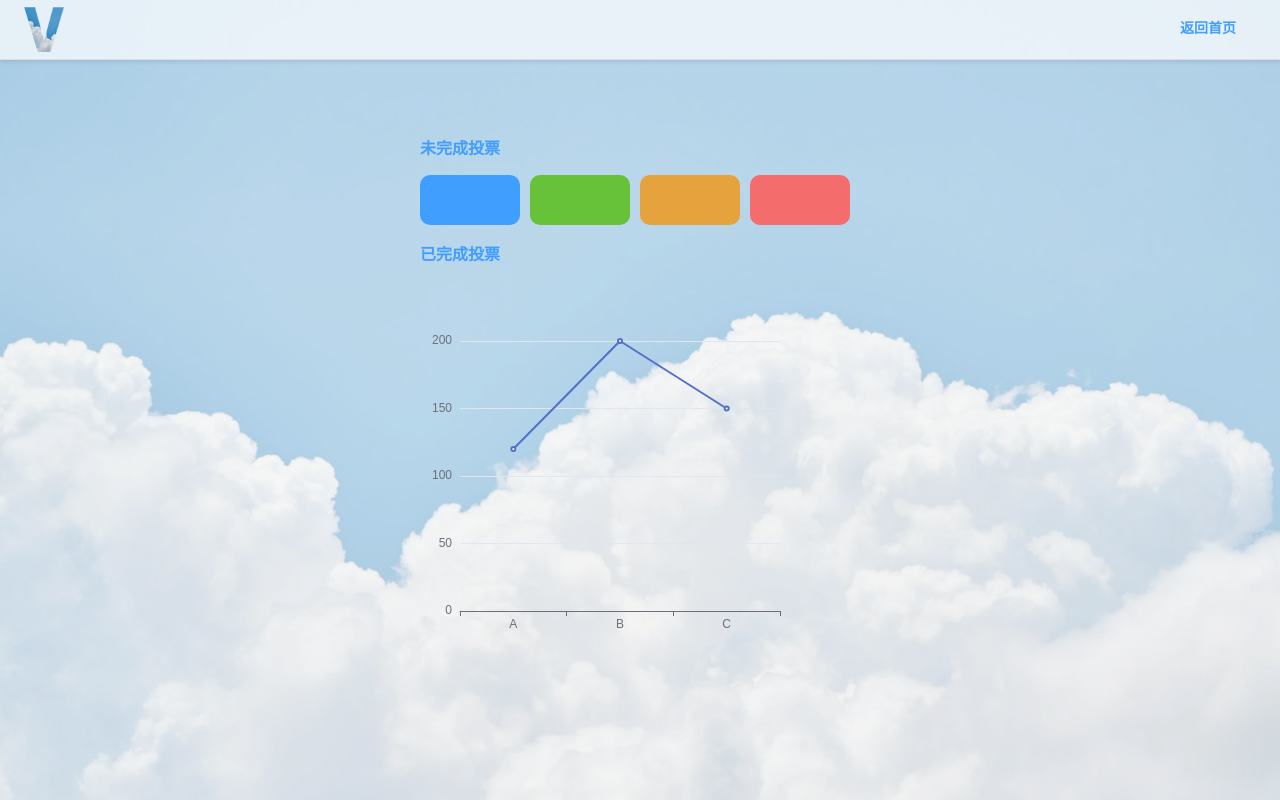
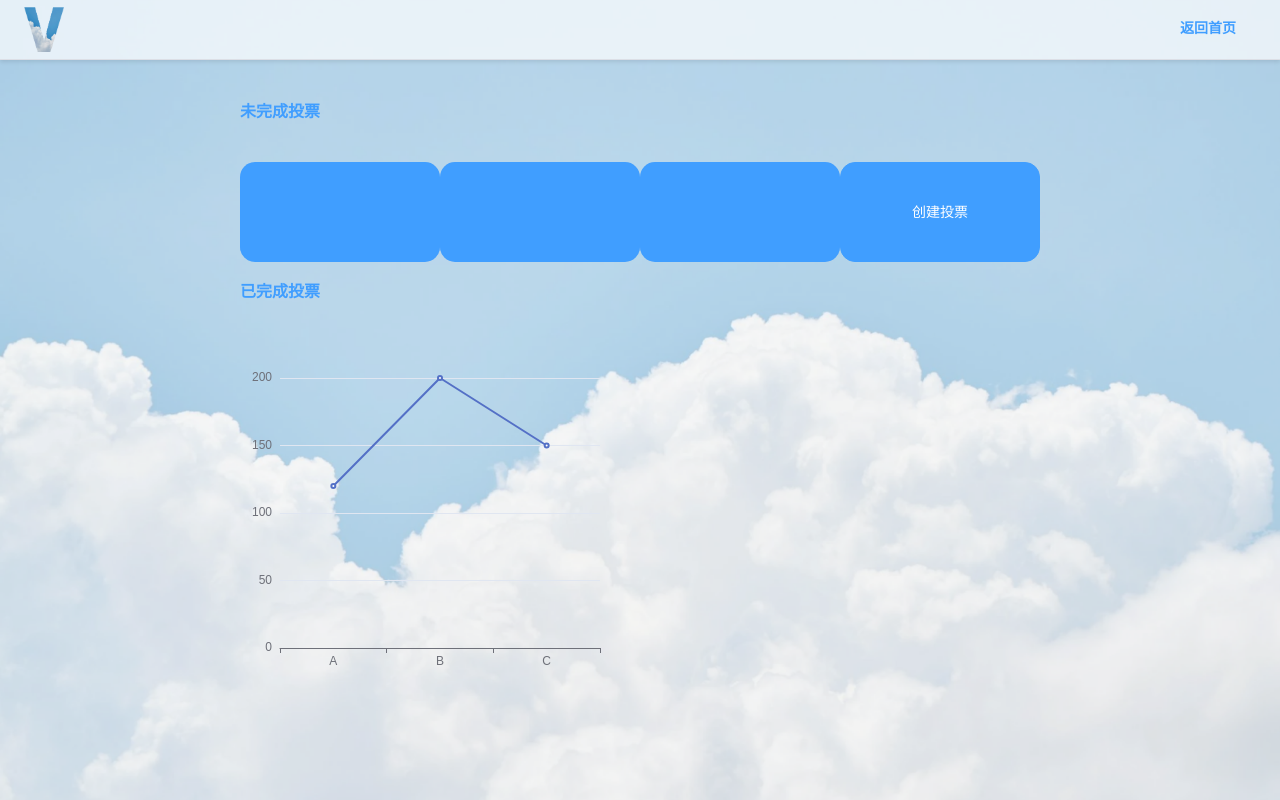
Before and after one commit to wbxibcy/VoteWeb, a Vue app in the folder lesson/: page /myvote in a window 1280 px wide. Built offline with nearby package versions, Linux system fonts and the light colour scheme.

Commit message:
createvote

```diff
--- a/lesson/src/components/CreateVote.vue
+++ b/lesson/src/components/CreateVote.vue
@@ -67,17 +67,25 @@
 
     <div class="vote-input">
       <el-form :model="formData" label-width="120px">
-        <el-form-item >
-          <h2 style="color: #409EFF;font-weight: bold;">创建投票</h2>
+        <el-form-item>
+          <h2 style="color: #409EFF; font-weight: bold;">创建投票</h2>
         </el-form-item>
         <el-form-item label="投票名称" prop="vote_title">
           <el-input v-model="formData.vote_title"></el-input>
         </el-form-item>
+        <el-form-item label="投票状态" prop="status">
+          <el-select v-model="formData.vote_status" placeholder="请选择投票状态">
+            <el-option label="Open" value="open"></el-option>
+            <el-option label="Closed" value="closed"></el-option>
+          </el-select>
+        </el-form-item>
         <el-form-item label="开始时间" prop="start_time">
-          <el-date-picker v-model="formData.start_time" type="datetime"></el-date-picker>
+          <el-date-picker v-model="formData.start_time" type="datetime"
+            :value-format="'YYYY-MM-DDTHH:mm:ss'"></el-date-picker>
         </el-form-item>
         <el-form-item label="结束时间" prop="end_time">
-          <el-date-picker v-model="formData.end_time" type="datetime"></el-date-picker>
+          <el-date-picker v-model="formData.end_time" type="datetime"
+            :value-format="'YYYY-MM-DDTHH:mm:ss'"></el-date-picker>
         </el-form-item>
         <el-form-item label="最少投票次数" prop="min_votes">
           <el-input v-model.number="formData.min_votes" type="number"></el-input>
@@ -98,29 +106,39 @@
       </el-form>
     </div>
   </div>
+
 </template>
 
 <script setup>
-import { useRouter } from 'vue-router'
-import { ref } from 'vue'
+import { useRouter, useRoute } from 'vue-router'
+import { ref, onMounted } from 'vue'
 import axios from 'axios';
 
 const router = useRouter()
 const activeIndex = ref('createvote')
+const route = useRoute();
 
 const handleSelect = (index) => {
   activeIndex.value = index
   router.push({ name: index })
 }
 
+onMounted(() => {
+  // 从路由参数中获取用户ID
+  // formData.value.user_id = route.query.user_id;
+  formData.value.user_id = parseInt(route.query.user_id);
+});
+
 const formData = ref({
   vote_title: '',
+  status: '', // 添加 vote_status 属性
   vote_description: '',
   start_time: '',
   end_time: '',
   min_votes: null,
   max_votes: null,
-  options: ['']
+  options: [''],
+  user_id: null
 });
 
 const addOption = () => {
@@ -129,18 +147,49 @@ const addOption = () => {
 
 const confirmVote = async () => {
   try {
-    const response = await axios.post('http://localhost:3000/votes', formData.value);
-    if (response.status === 201) {
-      console.log('投票创建成功，投票ID:', response.data.vote_id);
-      Object.keys(formData.value).forEach(key => {
-        if (key !== 'options') {
-          formData.value[key] = '';
-        }
-      });
+    // 创建投票数据
+    const voteDataToInsert = {
+      user_id: formData.value.user_id,
+      vote_title: formData.value.vote_title,
+      vote_description: formData.value.vote_description,
+      start_time: formData.value.start_time,
+      end_time: formData.value.end_time,
+      status: formData.value.status,
+      min_votes: formData.value.min_votes,
+      max_votes: formData.value.max_votes,
+    };
+
+    // 发送投票数据的请求
+    const voteResponse = await axios.post('http://localhost:3000/votes', voteDataToInsert);
+    if (voteResponse.status === 201) {
+      console.log('投票创建成功，投票ID:', voteResponse.data.vote_id);
+      console.log('投票码:', voteResponse.data.vote_code);
+
+      // 创建选项数据
+      const optionsDataToInsert = {
+        user_id: formData.value.user_id,
+        vote_id: voteResponse.data.vote_id, // 使用获取到的 vote_id
+        options: formData.value.options.map(option => ({ option_title: option }))
+      };
+
+      // 发送选项数据的请求
+      const optionsResponse = await axios.post('http://localhost:3000/vote_options', optionsDataToInsert);
+      if (optionsResponse.status === 201) {
+        console.log('选项创建成功');
+        // 清空表单数据
+        formData.value.vote_title = '';
+        formData.value.vote_description = '';
+        formData.value.start_time = '';
+        formData.value.end_time = '';
+        formData.value.status = '';
+        formData.value.min_votes = null;
+        formData.value.max_votes = null;
         formData.value.options = [''];
       }
+    }
   } catch (error) {
-    console.error('投票创建失败:', error.message);
+    console.error('投票或选项创建失败:', error.message);
   }
 };
+
 </script>
--- a/lesson/src/components/HomePage.vue
+++ b/lesson/src/components/HomePage.vue
@@ -48,11 +48,13 @@
 
 <script setup>
 import { ref } from 'vue';
-import { useRouter } from 'vue-router';
+import { useRouter, useRoute } from 'vue-router';
 import axios from 'axios';
 
 const router = useRouter();
 const voteCode = ref('');
+const route = useRoute();
+const userId = route.query.user_id;
 
 const submitVoteCode = async () => {
   try {
@@ -76,7 +78,6 @@ const submitVoteCode = async () => {
 };
 
 const goToMyVotes = () => {
-  // 跳转至我的投票页面
-  router.push({ name: 'myvote' });
+  router.push({ name: 'myvote', query: { user_id: userId } });
 };
 </script>
--- a/lesson/src/components/Login.vue
+++ b/lesson/src/components/Login.vue
@@ -94,7 +94,8 @@ const submitForm = async (formRef) => {
               if (response.data.user_id) {
                   console.log('登录成功，用户信息：', response.data.user);
                   // 登录成功后可以进行页面跳转或其他操作
-                  router.push({ name: 'home' });
+                  // router.push({ name: 'home' });
+                  router.push({ name: 'home', query: { user_id: response.data.user_id } });
               } else {
                   console.log(response.data)
                   console.error('登录失败，账号或密码错误');
--- a/lesson/src/components/MyVote.vue
+++ b/lesson/src/components/MyVote.vue
@@ -44,16 +44,19 @@
   flex-grow: 1;
 }
 
-.shape-container {
-  display: flex;
+.rounded-rectangle {
+  width: 200px;
+  height: 100px;
+  background-color: #409EFF;
+  border-radius: 15px;
+  margin-top: 20px;
 }
 
-.shape {
-  width: 100px;
-  height: 50px;
-  background-color: #409EFF; /* 默认颜色 */
-  border-radius: 10px;
-  margin-right: 10px;
+.container {
+  display: flex;
+  justify-content: space-between;
+  /* Adjust this property as needed */
+  margin-top: 20px;
 }
 </style>
 
@@ -67,31 +70,42 @@
       <el-menu-item index="home" style="color: #409EFF;font-weight: bold;">返回首页</el-menu-item>
     </el-menu>
     <div class="menu-extras">
-      <p  class="menu-text" style="color: #409EFF;font-weight: bold;">未完成投票</p>
-      <div class="shape-container">
-    <div class="shape" v-for="(color, index) in colors" :key="index" :style="{ backgroundColor: color }"></div>
+      <p class="menu-text" style="color: #409EFF;font-weight: bold;">未完成投票</p>
+      <div class="container">
+        <div class="rounded-rectangle">
+
         </div>
-      <p  class="menu-text" style="color: #409EFF;font-weight: bold;">已完成投票</p>
+        <div class="rounded-rectangle">
+
+        </div>
+        <div class="rounded-rectangle">
+
+        </div>
+
+        <el-button class="rounded-rectangle" type="primary" @click="goToCreateVotes">创建投票</el-button>
+      </div>
+      <p class="menu-text" style="color: #409EFF;font-weight: bold;">已完成投票</p>
       <div ref="chartRef" style="width: 400px; height: 400px; margin-top: 10px;"></div>
     </div>
   </div>
 </template>
 
 <script setup>
-import { useRouter } from 'vue-router'
+import { useRouter, useRoute } from 'vue-router';
 import { ref } from 'vue'
 import * as echarts from 'echarts'
 import { onMounted } from "vue";
 
 const router = useRouter()
 const activeIndex = ref('myvote')
+const route = useRoute();
+const userId = route.query.user_id;
 
 const handleSelect = (index) => {
   activeIndex.value = index
   router.push({ name: index })
 }
 
-const colors = ['#409EFF', '#67C23A', '#E6A23C', '#F56C6C'];
 
 const chartRef = ref(null)
 
@@ -113,4 +127,7 @@ onMounted(() => {
   });
 });
 
+const goToCreateVotes = () => {
+  router.push({ name: 'createvote', query: { user_id: userId } });
+};
 </script>
```
Lines whose indentation alone changed are shown as unchanged.
